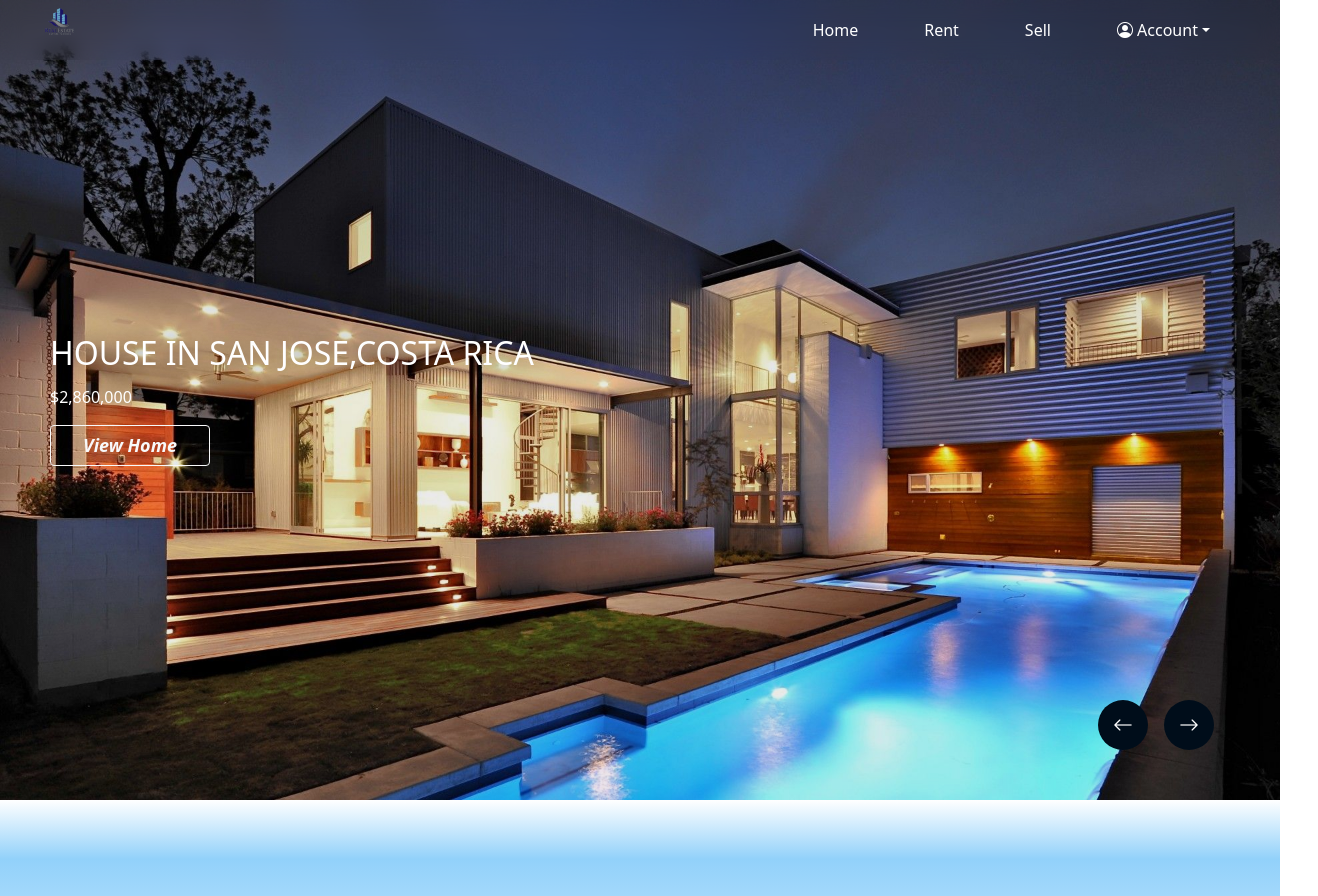
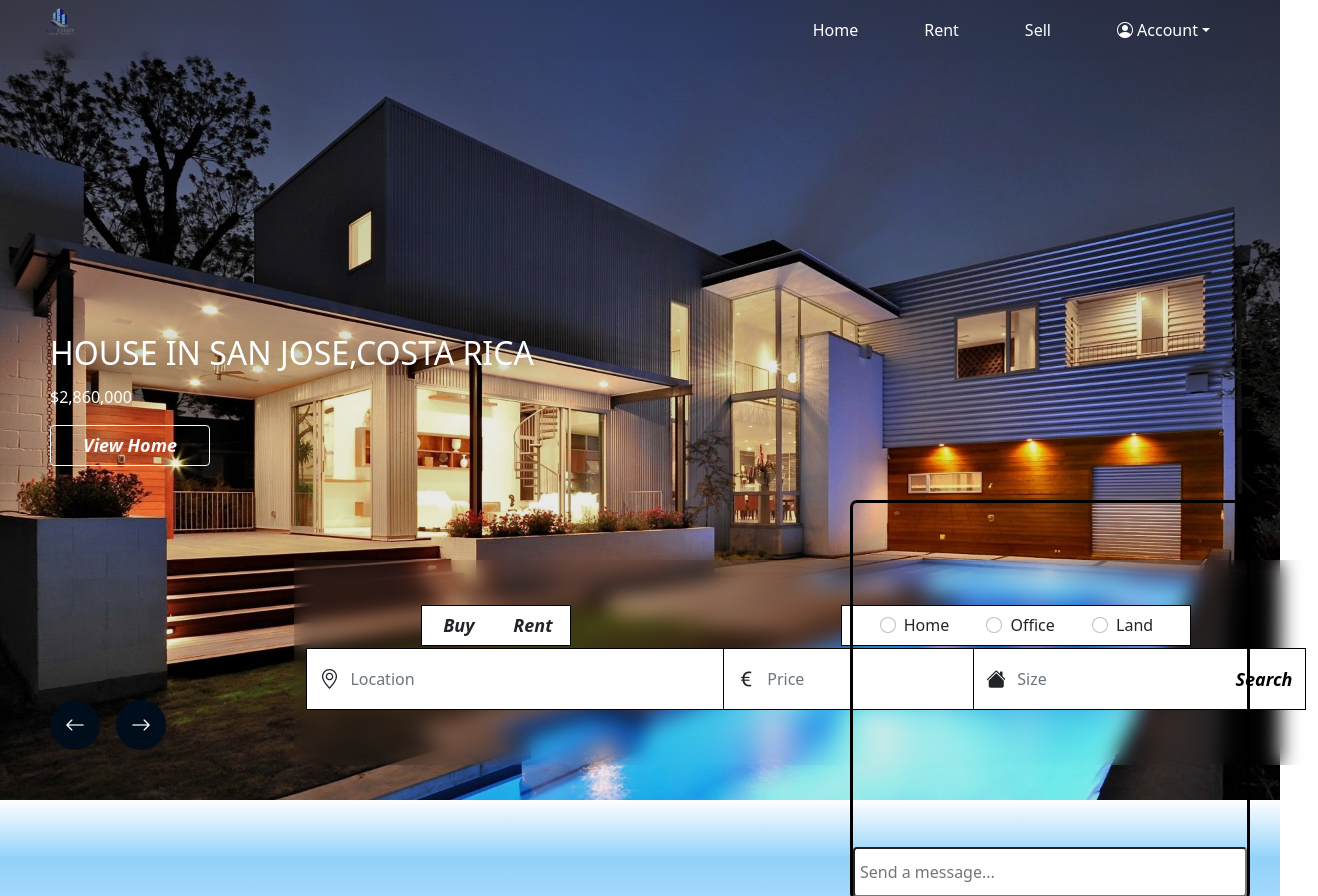
Before and after one commit to tkaramitros/chatbot, a React (Create React App) app in the folder front/: page / in a window 1280 px wide. Shown: the top 896 px of the page, 1318 px wide, since content can reach past the window. Built offline with nearby package versions, Linux system fonts and the light colour scheme; no server answers.

Commit message:
Started chatbot customization and created textQuery and eventQuery

```diff
--- a/front/public/index.html
+++ b/front/public/index.html
@@ -17,7 +17,7 @@
   </head>
   <body>
     <script src="https://cdn.jsdelivr.net/npm/bootstrap@5.1.3/dist/js/bootstrap.bundle.min.js" integrity="sha384-ka7Sk0Gln4gmtz2MlQnikT1wXgYsOg+OMhuP+IlRH9sENBO0LRn5q+8nbTov4+1p" crossorigin="anonymous"></script>
-    <script src="https://www.gstatic.com/dialogflow-console/fast/messenger/bootstrap.js?v=1"></script>
+
     <div id="root"></div>
 
   </body>
--- a/front/src/Chatbot/Chatbot.js
+++ b/front/src/Chatbot/Chatbot.js
@@ -1,7 +1,81 @@
-import React from "react";
+import React, { useEffect } from "react";
 import "./Chatbot.css";
+import axios from "axios";
 
 function Chatbot() {
+  useEffect(() => {
+    eventQuery("Welcome");
+  }, []);
+
+  const textQuery = async (text) => {
+    let conversation = {
+      who: "user",
+      content: {
+        text: {
+          text: text,
+        },
+      },
+    };
+    console.log(conversation);
+
+    const textQueryVariables = {
+      text,
+    };
+
+    try {
+      const response = await axios.post(
+        "/dialogflow/textQuery",
+        textQueryVariables
+      );
+      const content = response.data.fulfillmentMessages[0];
+
+      conversation = {
+        who: "bot",
+        content: content,
+      };
+      console.log(conversation);
+    } catch (error) {
+      conversation = {
+        who: "bot",
+        content: {
+          text: {
+            text: "Error just occured, please check the problem.",
+          },
+        },
+      };
+    }
+    console.log(conversation);
+  };
+
+  const eventQuery = async (event) => {
+    const eventQueryVariables = {
+      event,
+    };
+
+    try {
+      const response = await axios.post(
+        "/dialogflow/eventQuery",
+        eventQueryVariables
+      );
+      const content = response.data.fulfillmentMessages[0];
+
+      let conversation = {
+        who: "bot",
+        content: content,
+      };
+      console.log(conversation);
+    } catch (error) {
+      let conversation = {
+        who: "bot",
+        content: {
+          text: {
+            text: "Error just occured, please check the problem.",
+          },
+        },
+      };
+    }
+  };
+
   const keyPressHandler = (e) => {
     if (e.key === "Enter") {
       if (!e.target.value) {
@@ -9,19 +83,40 @@ function Chatbot() {
       }
 
       //we will send request to text query route
-      //textQuery(e.target.value);
+      textQuery(e.target.value);
 
       e.target.value = "";
     }
   };
 
   return (
-    <df-messenger
-      intent="WELCOME"
-      chat-title="chat-app-test"
-      agent-id="6e7c66a8-623e-4db9-b8ee-260b29b6a9ba"
-      language-code="en"
-    ></df-messenger>
+    <div
+      style={{
+        height: 400,
+        width: 400,
+        border: "3px solid black",
+        borderRadius: "7px",
+        position: "fixed",
+        zIndex: "1000",
+        top: "500px",
+        right: "30px",
+      }}
+    >
+      <div style={{ height: 344, width: "100%", overflow: "auto" }}></div>
+      <input
+        style={{
+          margin: 0,
+          width: "100%",
+          height: 50,
+          borderRadius: "4px",
+          padding: "5px",
+          fontSize: "1rem",
+        }}
+        placeholder="Send a message..."
+        onKeyPress={keyPressHandler}
+        type="text"
+      />
+    </div>
   );
 }
 
--- a/front/src/components/Header.css
+++ b/front/src/components/Header.css
@@ -81,7 +81,7 @@
 .slider-buttons {
   position: absolute;
   bottom: 50px;
-  right: 50px;
+  left: 50px;
   display: flex;
   z-index: 10;
   text-align: -webkit-center;
--- a/front/src/components/SearchBar.jsx
+++ b/front/src/components/SearchBar.jsx
@@ -29,8 +29,6 @@ const SearchBar = () => {
 
   const [page, setPage] = useState(1);
   const [pages, setPages] = useState(1);
-
-  const [priceOrder, setPriceOrder] = useState("descending");
 
   useEffect(() => {
     let cancel;
@@ -259,7 +257,6 @@ const SearchBar = () => {
                 </div>
               </form>
             </nav>
-
             <button
               className="btn search-btn btn-outline-warning "
               type="submit"
--- a/front/src/components/Searchbar.css
+++ b/front/src/components/Searchbar.css
@@ -1,12 +1,13 @@
 .search-bar {
-  background-image: linear-gradient(
-    to bottom,
-    rgb(172, 220, 252),
-    rgb(146, 209, 250),
-    rgb(172, 220, 252)
-  );
+  background: transparent;
   padding-bottom: 15px;
   padding-top: 15px;
+  position: absolute;
+  z-index: 1000;
+  top: 70%;
+
+  left: 23%;
+  backdrop-filter: blur(10px);
 }
 
 .fadeTop {
```
Also changed, not shown: front/src/components/Items.jsx (deleted, +0 -12 lines).
